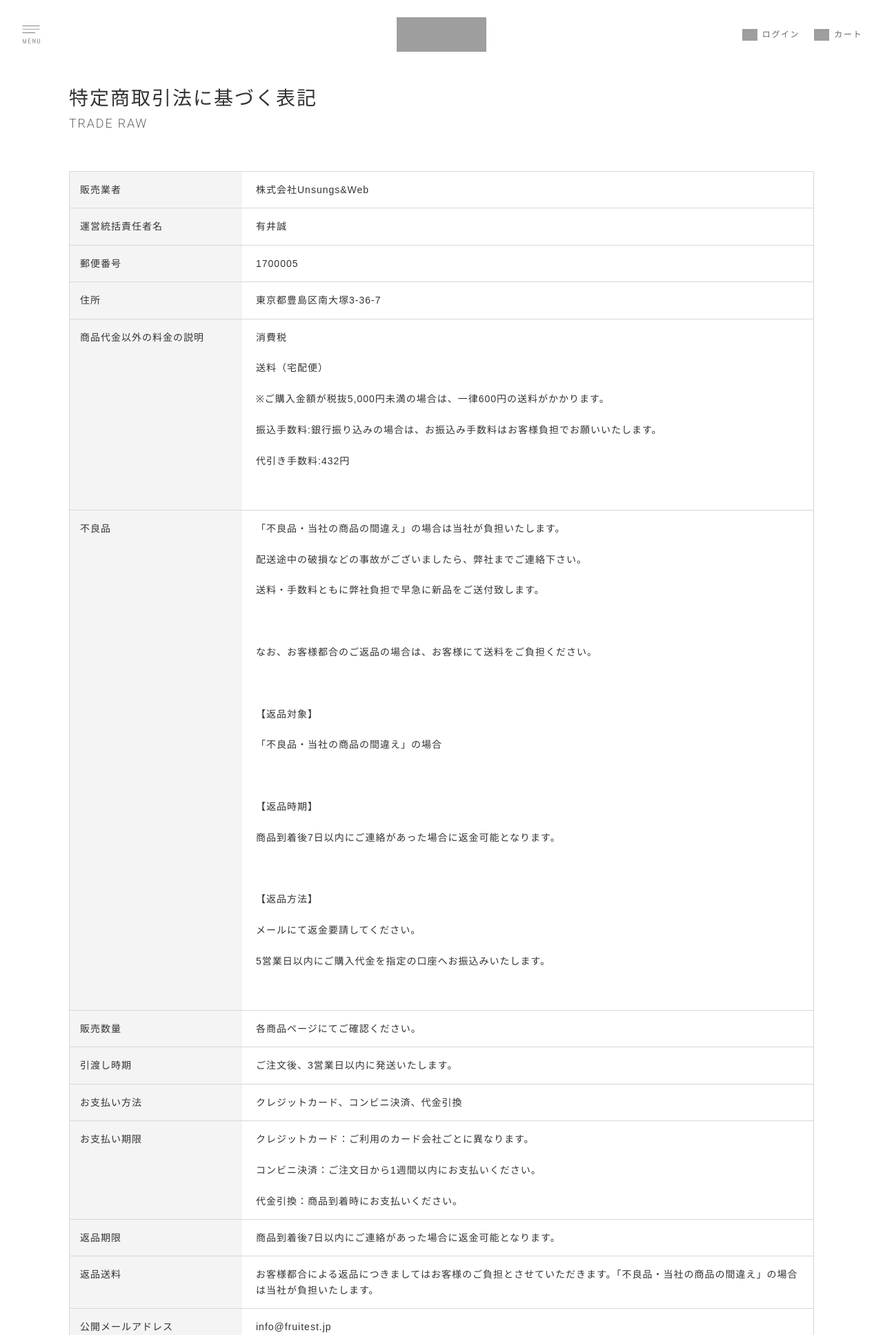
After one commit to teamkitkumazaki/fruitest, a PHP site: page /trade-law.html in a window 1280 px wide. The commit adds this page. Shown: the top 1935 px of the page at 69% size. Run offline with PHP 8.4, Linux system fonts and the light colour scheme; grey boxes are pictures that could not be loaded.

Commit message:
特商法ページを構築

```diff
--- /dev/null
+++ b/css/component/comp-chart.scss
@@ -0,0 +1,51 @@
+.chart_wrap{
+  border-top: 1px solid #d8d8d8;
+  border-left: 1px solid #d8d8d8;
+  border-right: 1px solid #d8d8d8;
+  margin: 60px auto 100px;
+}
+.comp-chart {
+  @include flexSet;
+  border-bottom: 1px solid #d8d8d8;
+  dd, dt{
+    letter-spacing: 1px;
+    line-height: 1.6;
+    box-sizing: border-box;
+  }
+  dt{
+    width: 250px;
+    padding: 15px;
+    background: #f4f4f4;
+    font-size: 14px;
+  }
+  dd{
+    width: calc(100% - 250px);
+    padding: 15px 20px 15px 20px;
+    font-size: 14px;
+  }
+}
+@media screen and (max-width: 750px){
+  .chart_wrap{
+    border: 0px solid #d8d8d8;
+    margin: 60px auto 100px;
+  }
+  .comp-chart {
+    display: block;
+    border-bottom: 0px solid #d8d8d8;
+    dd, dt{
+      letter-spacing: 1px;
+      line-height: 1.6;
+      box-sizing: border-box;
+    }
+    dt{
+      width: 100%;
+      padding: 10px;
+      font-size: 14px;
+    }
+    dd{
+      width: 100%;
+      padding: 15px 10px;
+      font-size: 14px;
+    }
+  }
+}
--- a/css/style.css
+++ b/css/style.css
@@ -21,6 +21,8 @@ body {
 article {
   width: 100%;
   overflow: hidden; }
+  article.under-page {
+    margin-top: 120px; }
 
 .effect {
   opacity: 0;
@@ -1757,6 +1759,55 @@ footer {
         height: 77px; }
         .comp-qa .toggle_item.row2 a.toggle_button {
           line-height: 1.5; } }
+
+.chart_wrap {
+  border-top: 1px solid #d8d8d8;
+  border-left: 1px solid #d8d8d8;
+  border-right: 1px solid #d8d8d8;
+  margin: 60px auto 100px; }
+
+.comp-chart {
+  display: -webkit-box;
+  display: -ms-flexbox;
+  display: flex;
+  -ms-flex-wrap: wrap;
+  flex-wrap: wrap;
+  border-bottom: 1px solid #d8d8d8; }
+  .comp-chart dd, .comp-chart dt {
+    letter-spacing: 1px;
+    line-height: 1.6;
+    -webkit-box-sizing: border-box;
+    box-sizing: border-box; }
+  .comp-chart dt {
+    width: 250px;
+    padding: 15px;
+    background: #f4f4f4;
+    font-size: 14px; }
+  .comp-chart dd {
+    width: calc(100% - 250px);
+    padding: 15px 20px 15px 20px;
+    font-size: 14px; }
+
+@media screen and (max-width: 750px) {
+  .chart_wrap {
+    border: 0px solid #d8d8d8;
+    margin: 60px auto 100px; }
+  .comp-chart {
+    display: block;
+    border-bottom: 0px solid #d8d8d8; }
+    .comp-chart dd, .comp-chart dt {
+      letter-spacing: 1px;
+      line-height: 1.6;
+      -webkit-box-sizing: border-box;
+      box-sizing: border-box; }
+    .comp-chart dt {
+      width: 100%;
+      padding: 10px;
+      font-size: 14px; }
+    .comp-chart dd {
+      width: 100%;
+      padding: 15px 10px;
+      font-size: 14px; } }
 
 .comp-productlist {
   display: -webkit-box;
--- a/css/style.scss
+++ b/css/style.scss
@@ -58,6 +58,9 @@ body {
 article{
   width: 100%;
   overflow: hidden;
+  &.under-page{
+    margin-top: 120px;
+  }
 }
 .effect{
   opacity: 0;
@@ -85,6 +88,7 @@ article{
 @import 'component/comp-cartbutton.scss';
 @import 'component/comp-linkbutton-mini.scss';
 @import 'component/comp-qa.scss';
+@import 'component/comp-chart.scss';
 @import 'component/comp-productlist.scss';
 @import 'component/comp-itemdetail.scss';
 @import 'component/comp-option.scss';
--- /dev/null
+++ b/trade-law.html
@@ -0,0 +1,216 @@
+<!doctype html>
+<html>
+
+<head>
+	<meta charset="UTF-8">
+	<meta name="viewport" content="width=device-width, initial-scale=1">
+	<meta name="format-detection" content="telephone=no">
+	<title>コンセプト | FRUITEST - 日本のプレミアム品種を使った、レア・ドライフルーツ</title>
+	<link href="img/favicon.png" rel="apple-touch-icon" sizes="180x180">
+	<link rel="shortcut icon" href="img/favicon.png">
+	<meta name="descrip - tion" content="限りなく生に近いFRUITESTの「レア・ドライフルーツ」みずみずしさを出来る限り保ちながら、おいしさを凝縮しました。原料は、国産果物だけ。砂糖や保存料などの添加物は一切入れず、低温でゆっくり乾燥させています。それによって、それぞれの果物が持つ風味や香りを残しながら、果物そのもののおいしさを最大限引き出すことに成功しました。">
+	<meta property="og:title" content="FRUITEST | 日本のプレミアム品種を使った、レア・ドライフルーツ">
+	<meta property="og:type" content="article">
+	<meta property="og:url" content="http://ae154thtuf.smartrelease.jp/fruitest/">
+	<meta name="description" content="限りなく生に近いFRUITESTの「レア・ドライフルーツ」みずみずしさを出来る限り保ちながら、おいしさを凝縮しました。原料は、国産果物だけ。砂糖や保存料などの添加物は一切入れず、低温でゆっくり乾燥させています。それによって、それぞれの果物が持つ風味や香りを残しながら、果物そのもののおいしさを最大限引き出すことに成功しました。">
+	<meta property="og:locale" content="ja_JP">
+	<meta property="og:type" content="article">
+	<meta property="og:title" content="FRUITEST | 日本のプレミアム品種を使った、レア・ドライフルーツ">
+	<meta property="og:image" content="img/ogp.jpg">
+	<meta property="og:description" content="限りなく生に近いFRUITESTの「レア・ドライフルーツ」みずみずしさを出来る限り保ちながら、おいしさを凝縮しました。原料は、国産果物だけ。砂糖や保存料などの添加物は一切入れず、低温でゆっくり乾燥させています。それによって、それぞれの果物が持つ風味や香りを残しながら、果物そのもののおいしさを最大限引き出すことに成功しました。">
+	<link href="https://fonts.googleapis.com/css?family=Roboto:300,400" rel="stylesheet">
+	<link rel="stylesheet" href="css/style.css">
+	<link rel="stylesheet" href="slick/slick.css">
+	<script type="text/javascript" src="js/jquery-3.3.1.min.js"></script>
+	<script type="text/javascript" src="slick/slick.min.js"></script>
+	<script type="text/javascript" src="js/layout.js"></script>
+</head>
+
+<body>
+	<header>
+		<div class="header_inner">
+			<div id="hummenu">
+				<a id="humButton"></a>
+			</div>
+			<div class="header_logo">
+				<a href="/"></a>
+			</div>
+			<div class="header_nav">
+				<a class="nav_login" href="#aaaa"><span><font>ログイン</font></span></a>
+				<a class="nav_cart" href="#aaaa"><span><font>カート</font></span></a>
+			</div>
+		</div>
+		<!-- header_inner -->
+	</header>
+	<article id="trade_law" class="under-page">
+		<div class="inner">
+			<div class="comp-title">
+				<h2 class="ttl_ja">特定商取引法に基づく表記</h2>
+				<span class="ttl_en">TRADE RAW</span>
+			</div>
+			<div class="chart_wrap">
+				<dl class="comp-chart">
+					<dt>販売業者</dt>
+					<dd>株式会社Unsungs&amp;Web&nbsp;</dd>
+				</dl><!-- comp-chart -->
+				<dl class="comp-chart">
+					<dt>運営統括責任者名</dt>
+					<dd>有井誠</dd>
+				</dl><!-- comp-chart -->
+				<dl class="comp-chart">
+					<dt>郵便番号</dt>
+					<dd>1700005</dd>
+				</dl><!-- comp-chart -->
+				<dl class="comp-chart">
+					<dt>住所</dt>
+					<dd>東京都豊島区南大塚3-36-7</dd>
+				</dl><!-- comp-chart -->
+				<dl class="comp-chart">
+					<dt>商品代金以外の料金の説明</dt>
+					<dd>消費税<br><br> 送料（宅配便）
+						<br><br> ※ご購入金額が税抜5,000円未満の場合は、一律600円の送料がかかります。
+						<br><br> 振込手数料:銀行振り込みの場合は、お振込み手数料はお客様負担でお願いいたします。
+						<br><br> 代引き手数料:432円
+						<br><br> &nbsp;</dd>
+				</dl><!-- comp-chart -->
+				<dl class="comp-chart">
+					<dt>不良品</dt>
+					<dd>「不良品・当社の商品の間違え」の場合は当社が負担いたします。<br><br> 配送途中の破損などの事故がございましたら、弊社までご連絡下さい。
+						<br><br> 送料・手数料ともに弊社負担で早急に新品をご送付致します。
+						<br><br>
+						<br><br> なお、お客様都合のご返品の場合は、お客様にて送料をご負担ください。
+						<br><br>
+						<br><br> 【返品対象】
+						<br><br> 「不良品・当社の商品の間違え」の場合
+						<br><br>
+						<br><br> 【返品時期】
+						<br><br> 商品到着後7日以内にご連絡があった場合に返金可能となります。
+						<br><br>
+						<br><br> 【返品方法】
+						<br><br> メールにて返金要請してください。
+						<br><br> 5営業日以内にご購入代金を指定の口座へお振込みいたします。
+						<br><br> &nbsp;</dd>
+				</dl><!-- comp-chart -->
+				<dl class="comp-chart">
+					<dt>販売数量</dt>
+					<dd>各商品ページにてご確認ください。</dd>
+				</dl><!-- comp-chart -->
+				<dl class="comp-chart">
+					<dt>引渡し時期</dt>
+					<dd>ご注文後、3営業日以内に発送いたします。</dd>
+				</dl><!-- comp-chart -->
+				<dl class="comp-chart">
+					<dt>お支払い方法</dt>
+					<dd>クレジットカード、コンビニ決済、代金引換</dd>
+				</dl><!-- comp-chart -->
+				<dl class="comp-chart">
+					<dt>お支払い期限</dt>
+					<dd>クレジットカード：ご利用のカード会社ごとに異なります。<br><br> コンビニ決済：ご注文日から1週間以内にお支払いください。
+						<br><br> 代金引換：商品到着時にお支払いください。&nbsp;</dd>
+				</dl><!-- comp-chart -->
+				<dl class="comp-chart">
+					<dt>返品期限</dt>
+					<dd>商品到着後7日以内にご連絡があった場合に返金可能となります。&nbsp;</dd>
+				</dl><!-- comp-chart -->
+				<dl class="comp-chart">
+					<dt>返品送料</dt>
+					<dd>お客様都合による返品につきましてはお客様のご負担とさせていただきます。「不良品・当社の商品の間違え」の場合は当社が負担いたします。</dd>
+				</dl><!-- comp-chart -->
+				<dl class="comp-chart">
+					<dt>公開メールアドレス</dt>
+					<dd>info@fruitest.jp</dd>
+				</dl><!-- comp-chart -->
+				<dl class="comp-chart">
+					<dt>ホームページアドレス</dt>
+					<dd>https://www.fruitest.jp/</dd>
+				</dl><!-- comp-chart -->
+			</div><!-- chart_wrap -->
+		</div>
+	</article>
+	<footer>
+		<div class="footer_inner">
+			<div class="footer_upper">
+				<a class="footer_logo" href="#aaaa"></a>
+				<div class="sns_wrap">
+					<ul>
+						<li><a class="tw" href="#aaaa"></a></li>
+						<li><a class="fb" href="#aaaa"></a></li>
+						<li><a class="ig" href="#aaaa"></a></li>
+					</ul>
+				</div>
+			</div>
+			<!-- footer_upper -->
+			<div class="footer_middle">
+				<nav>
+					<ul>
+						<li><a href="#aaaa"><span>TOP</span>トップページへ</a></li>
+						<li><a href="#aaaa"><span>CONCEPT</span>コンセプト</a></li>
+						<li><a href="#aaaa"><span>PRODUCTS</span>商品一覧</a></li>
+						<li><a href="#aaaa"><span>GIFT</span>ギフト商品一覧</a></li>
+						<li><a href="#aaaa"><span>JOURNAL</span>ジャーナル</a></li>
+						<li><a href="#aaaa"><span>CONTACT</span>お問い合わせ</a></li>
+					</ul>
+				</nav>
+				<div class="guide">
+					<span class="ttl">ご利用ガイド</span>
+					<div class="guide_nav">
+						<a href="#aaaa">製品について</a>
+						<a href="#aaaa">ご購入に際して</a>
+						<a href="#aaaa">ギフトについて</a><br>
+						<a href="#aaaa">配送について</a>
+						<a href="#aaaa">キャンセルポリシー</a>
+					</div>
+				</div>
+			</div>
+			<!-- footer_middle -->
+			<div class="footer_lower">
+				<div class="lower_nav">
+					<nav>
+						<a href="#aaaa">マイページ</a>
+						<a href="#aaaa">カートを見る</a>
+						<a href="#aaaa">プライバシーポリシー</a>
+						<br class="sp_reline">
+						<a href="#aaaa">FAQ</a>
+						<br class="pc_reline">
+						<a href="#aaaa">特定商取引法に基づく表記</a>
+						<br class="sp_reline">
+						<a href="#aaaa">運営会社</a>
+						<a href="#aaaa">お問い合わせ</a>
+						</ul>
+						<p class="copyright">© 2018 Fruitest.</p>
+				</div>
+			</div>
+		</div>
+	</footer>
+	<div id="slideMenu">
+		<div id="menuBg"></div>
+		<div class="menu_wrap">
+			<div id="closeBtn"><a href="javascript:void(0);"></a></div>
+			<div class="menu_inner">
+				<div class="hum_navi">
+					<nav>
+						<ul>
+							<li><a href="#aaaa"><span>TOP</span><font>トップページ</font></a></li>
+							<li><a href="#aaaa"><span>CONCEPT</span><font>コンセプト</font></a></li>
+							<li><a href="#aaaa"><span>PRODUCTS</span><font>商品一覧</font></a></li>
+							<li><a href="#aaaa"><span>GIFT</span><font>ギフト商品一覧</font></a></li>
+							<li><a href="#aaaa"><span>GUIDE</span><font>ご利用ガイド</font></a></li>
+							<li><a href="#aaaa"><span>FAQ</span><font>よくある質問</font></a></li>
+							<li><a href="#aaaa"><span>CONTACT</span><font>お問い合わせ</font></a></li>
+						</ul>
+					</nav>
+				</div>
+				<div class="menu_sns">
+					<ul>
+						<li><a class="tw" href="#aaaa"></a></li>
+						<li><a class="fb" href="#aaaa"></a></li>
+						<li><a class="ig" href="#aaaa"></a></li>
+					</ul>
+				</div>
+			</div>
+		</div>
+	</div>
+	<!-- slideMenu -->
+</body>
+
+</html>
```
Also changed, not shown: color-me-files/backup/特商法.php (added, +110 -0 lines), color-me-files/edited/特商法.php (added, +118 -0 lines), 1 other file.
